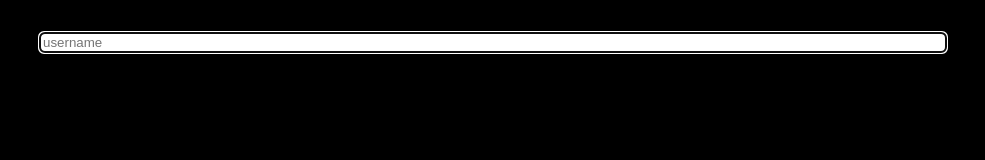
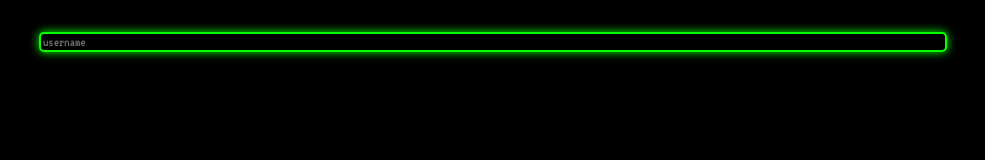
Before and after one commit to pietroiusti/react-chat, a website: page public/index.html in a window 1280 px wide. Shown: the whole page, without its empty margins (151-1136 px from the left). Drawn offline with nearby package versions, Linux system fonts and the light colour scheme.

Commit message:
Make input border and text color green.
In the style.css I have added/changed some declarations in the `input`
rule set, and I have added a `input:focus` rule set. In chatty.js I
have added the type (text) of the input of the messageInput component.

```diff
--- a/public/chatty.js
+++ b/public/chatty.js
@@ -212,7 +212,7 @@ function MessageInput(props) {
     React.createElement(
       'form',
       { onSubmit: props.handleSubmit },
-      React.createElement('input', { id: 'messageInput', autocomplete: 'off',
+      React.createElement('input', { type: 'text', id: 'messageInput', autocomplete: 'off',
         autoFocus: 'true', onChange: function onChange(e) {
           return props.handleChange(e);
         },
--- a/public/style.css
+++ b/public/style.css
@@ -50,5 +50,15 @@ body {
 
 input {
   width: 100%;
+  background-color: black;
+  color: #04ff00;
   border-radius: 5px;
+  border: 2px solid #04ff00;
+  font-family: 'VT323', monospace;
 }
+
+input:focus {
+  outline: none !important;
+  border: 2px solid #04ff00;
+  box-shadow: 0 0 10px #04ff00;
+}
--- a/src/public/chatty.js
+++ b/src/public/chatty.js
@@ -178,7 +178,7 @@ function MessageInput(props) {
   return (
     <div id="messageInputDiv">
       <form onSubmit={props.handleSubmit}>
-        <input id="messageInput" autocomplete="off"
+        <input type="text" id="messageInput" autocomplete="off"
                autoFocus="true" onChange={(e)=>props.handleChange(e)}
                value={props.value} />
       </form>
```
